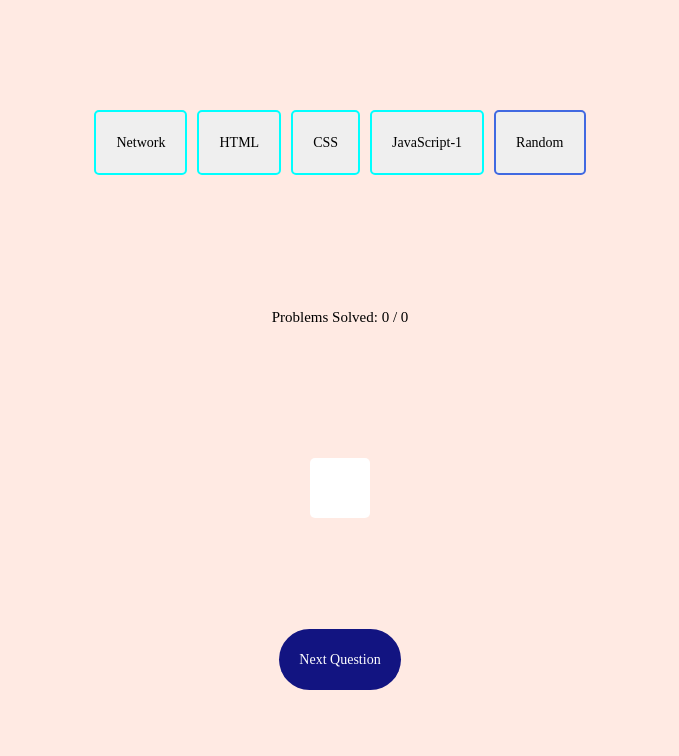
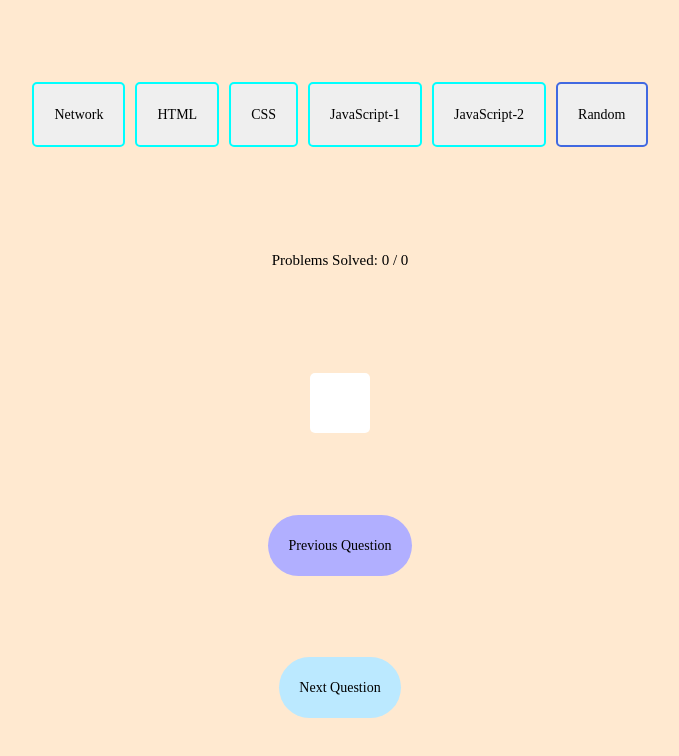
Before and after one commit to Jiaying330/MakeItStick, a React (Vite) app in the folder MakeItStick/: page / in a window 1280 px wide. Shown: the top 756 px of the page, without its empty margins (300-979 px from the left). Built offline with nearby package versions, Linux system fonts and the light colour scheme.

Commit message:
prev button

```diff
--- a/MakeItStick/src/components/Home.jsx
+++ b/MakeItStick/src/components/Home.jsx
@@ -5,6 +5,7 @@ import network_problems from "../problems/network_problems.txt";
 import html_problems from "../problems/html_problems.txt";
 import css_problems from "../problems/css_problems.txt";
 import js_1_problems from "../problems/js-1_problems.txt";
+import js_2_problems from "../problems/js-2_problems.txt";
 import Card from "./Card";
 import SelectButton from "./SelectButton";
 
@@ -14,8 +15,8 @@ export default function Home() {
   const [html, setHTML] = useState(false);
   const [css, setCSS] = useState(false);
   const [js1, setJS1] = useState(false);
+  const [js2, setJS2] = useState(false);
   const [random, setRandom] = useState(false);
-  const [indices, setIndices] = useState([]);
   const [currIndex, setCurrIndex] = useState(0);
   const [count, setCount] = useState(0);
 
@@ -34,50 +35,44 @@ export default function Home() {
     if (js1) {
       fetchProblems(js_1_problems, setQuestions, random);
     }
-  }, [network, html, css, js1, random]);
+    if (js2) {
+      fetchProblems(js_2_problems, setQuestions, random);
+    }
+  }, [network, html, css, js1, js2, random]);
 
+  function prevQuestionOnClick() {
+    if (count > 0) {
+      setCurrIndex((prev) => prev - 1);
+      setCount((prev) => prev - 1);
+    }
+  }
   function nextQuestionOnClick() {
     if (count < questions.length) {
-      // let index = random ? Math.floor(Math.random() * (questions.length - 1)) : currIndex;
       setCurrIndex((prev) => prev + 1);
-      // setCurrIndex(index);
       setCount((prev) => prev + 1);
     }
-    // const nextIndex = Math.floor(Math.random() * (questions.length - 1));
   }
 
   function reset() {
     setCount(0);
     setCurrIndex(0);
-    // setNetwork(false);
-    // setCSS(false);
-    // setHTML(false);
-    // setJS1(false);
   }
   function selectOnClick(event) {
     const id = event.target.id;
     reset();
     if (id == "network") {
-      // reset();
       setNetwork((prev) => !prev);
     } else if (id == "css") {
-      // reset();
       setCSS((prev) => !prev);
     } else if (id == "html") {
-      // reset();
       setHTML((prev) => !prev);
     } else if (id == "javascript-1") {
-      // reset();
       setJS1((prev) => !prev);
+    } else if (id == "javascript-2") {
+      setJS2((prev) => !prev);
     }
   }
   function randomOnClick() {
-    // const nextValue = !random;
-    // if (!nextValue) {
-
-    // } else {
-
-    // }
     setRandom((prev) => !prev);
   }
 
@@ -97,16 +92,27 @@ export default function Home() {
             active={js1}
             onClick={selectOnClick}
           />
+          <SelectButton
+            name="JavaScript-2"
+            active={js2}
+            onClick={selectOnClick}
+          />
           <SelectButton name="Random" active={random} onClick={randomOnClick} />
-          {/* <button className="main__button main__button-randomize">
-            Randomize
-          </button> */}
         </div>
         <div className="main__count">
           Problems Solved: {count} / {questions.length}
         </div>
         <Card question={questions[currIndex]} />
-        <button className="main__button" onClick={nextQuestionOnClick}>
+        <button
+          className="main__button main__button--1"
+          onClick={prevQuestionOnClick}
+        >
+          Previous Question
+        </button>
+        <button
+          className="main__button main__button--2"
+          onClick={nextQuestionOnClick}
+        >
           Next Question
         </button>
       </main>
--- a/MakeItStick/src/components/Home.scss
+++ b/MakeItStick/src/components/Home.scss
@@ -12,6 +12,7 @@
     width: 80%;
     gap: 1rem;
     justify-content: center;
+    flex-wrap: wrap;
   }
 
   &__count {
@@ -27,7 +28,13 @@
     border-radius: 1000px;
     font-size: 1.4rem;
     cursor: pointer;
-    background-color: var(--color-button);
-    color: white;
+    color: black;
+
+    &--1 {
+      background-color: var(--color-button-2);
+    }
+    &--2 {
+      background-color: var(--color-button-1);
+    }
   }
 }
--- a/MakeItStick/src/index.css
+++ b/MakeItStick/src/index.css
@@ -12,8 +12,10 @@
   -webkit-font-smoothing: antialiased;
   -moz-osx-font-smoothing: grayscale; */
 
-  --color-main: #ffeae3;
-  --color-button: #121481;
+  --color-main: #ffe9d0;
+  --color-card: #fffed3;
+  --color-button-1: #bbe9ff;
+  --color-button-2: #b1afff;
   --shadow-1: 0 1px 6rem rgba(black, 0.2);
 }
 
```
Also changed, not shown: MakeItStick/src/problems/js-2_problems.txt (added).
